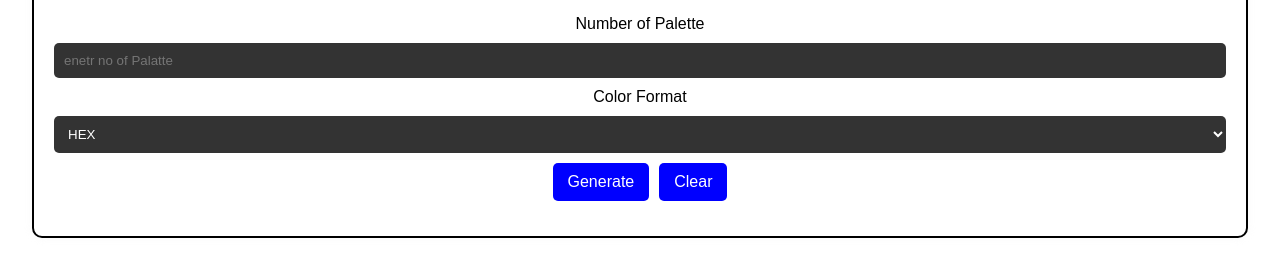
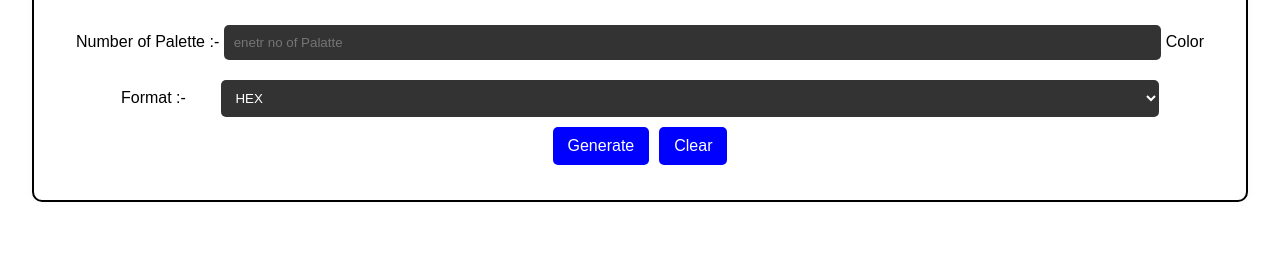
Before and after one commit to Binayak-Bhattarai/Color-palette-Generator, a plain HTML site: page index.html in a window 1280 px wide. Shown: the part 103-380 px from the top of the page. Drawn offline with Linux system fonts and the light colour scheme.

Commit message:
few change

```diff
--- a/index.html
+++ b/index.html
@@ -12,10 +12,10 @@
     <div class="container">
         <h1>Color Palette Generator</h1>
         <br>
-        <label for="number">Number of Palette</label>
+        <label for="number">Number of Palette :-</label>
         <input type="number" id="num" placeholder="enetr no of Palatte">
 
-        <label for="Color format">Color Format</label>
+        <label for="Color format">Color Format :- &nbsp;&nbsp;&nbsp;&nbsp;&nbsp;&nbsp;</label>
         <select id="format">
             <option value="HEX">HEX</option>
             <option value="RGB">RGB</option>
--- a/style.css
+++ b/style.css
@@ -33,7 +33,7 @@ h1 {
 
 input,
 select {
-    width: 100%;
+    width: 80%;
     padding: 10px;
     margin: 10px 0;
     border: none;
```
